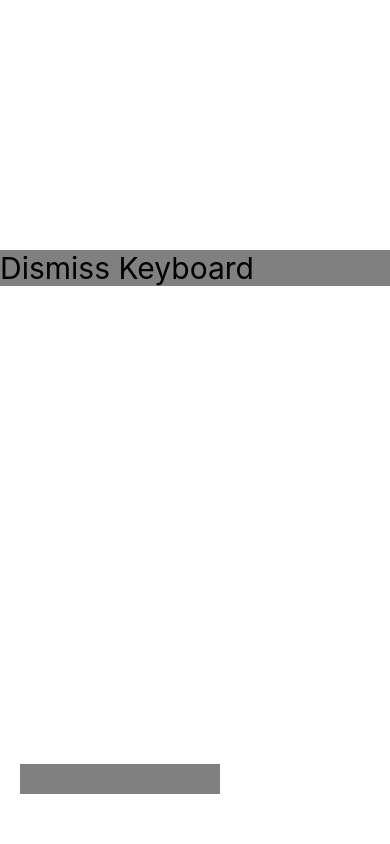
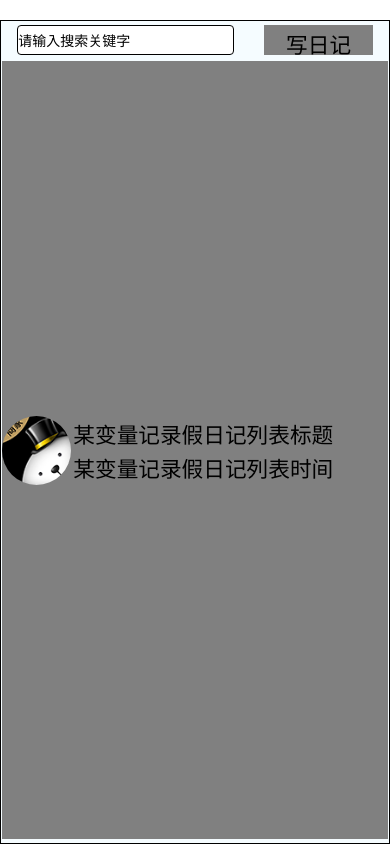
Before and after one commit to NewUnsigned/LearnRN, a React Native app: screen / in a window 390 px wide. Built offline with nearby package versions, Linux system fonts and the light colour scheme.

Commit message:
添加日记列表视图

```diff
--- a/App.js
+++ b/App.js
@@ -5,66 +5,37 @@
  */
 
 import React, { Component } from "react";
-import { AppRegistry, StyleSheet, Text, View, Dimensions, PixelRatio, TextInput, Platform, BackHandler } from "react-native";
+import { AppRegistry } from "react-native";
 
-import LoginLeaf from "./LoginLeaf";
-import WaitingLeaf from "./WaitingLeaf";
-import Flexbox from "./Flexbox";
-import TextUI from "./TextUI";
-import KeyboardView from "./KeyboardView";
+import DiaryList from "./DiaryList";
+// import DiaryWriter from "./DiaryWriter";
+// import DiaryReader from "./DiaryReader";
 
-export default class NaviModule extends Component {
-    constructor(props) {
-        super(props);
-        this.state = {
-            currentScene: "Login",
-            phoneNumber: "",
-            userPW: "",
-        };
+export default class LearnRN extends Component {
 
-        this.handleBackSignal = this.handleBackSignal.bind(this);
-        this.onLoginPressed = this.onLoginPressed.bind(this);
+    showDiaryList() {
+        return (
+            <DiaryList/>
+        );
     }
 
-    onLoginPressed(aNumber, aPW) {
-        this.setState ({
-            currentScene: "Waiting",
-            phoneNumber: aNumber,
-            userPW: aPW,
-        });
+    showDiaryWriter() {
+        return (
+            <DiaryWriter/>
+        );
+    }
+
+    showDiaryReader() {
+        return (
+            <DiaryReader/>
+        );
     }
 
     render() {
-        if (this.state.currentScene === "Login") {
-            return <KeyboardView/>
-            // return <LoginLeaf onLoginPressed={this.onLoginPressed} />;
-        } return (
-            <WaitingLeaf
-                phoneNumber={this.state.phoneNumber}
-                onGobackPressed={this.handleBackSignal}
-                userPW={this.state.userPW}
-            />
-        );
-    }
-
-    handleBackSignal() {
-        if (this.state.currentScene === "Waiting") {
-            this.setState({ currentScene: "Login" });
-            return true;
-        }
-    }
-
-    componentDidMount() {
-        if (Platform.OS === "android") {
-            BackHandler.addEventListener("hardwareBackPress", this.handleBackSignal);
-        }
-    }
-
-    componentWillUnmount() {
-        if (Platform.OS === "android") {
-            BackHandler.removeEventListener("hardwareBackPress", this.handleBackSignal);
-        }
+        return this.showDiaryList();
+        return this.showDiaryWriter();
+        return this.showDiaryReader();
     }
 }
 
-AppRegistry.registerComponent("LearnRN", () => NaviModule);
+AppRegistry.registerComponent("LearnRN", () => LearnRN);
--- /dev/null
+++ b/DiaryList.js
@@ -0,0 +1,64 @@
+/**
+ * Sample React Native App
+ * https://github.com/facebook/react-native
+ * @flow
+ */
+
+import React, { Component } from 'react';
+import {
+  Text, View, TextInput, Image, StatusBar, TouchableOpacity
+} from 'react-native';
+
+import MCV from "./MCV";
+
+let angryMood = require('./image/80.png');
+
+export default class DiaryList extends Component {
+
+  updateSearchKeyword(newWord) {
+
+  }
+
+  render() {
+    return (
+      <View style={MCV.container}>
+        <StatusBar hidden={false} />
+        <View style={MCV.firstRow}>
+           <View style={{marginTop: 2}}>
+              <TextInput
+                autoCapitaliz="none"
+                placeholder='请输入搜索关键字'
+                onChangeText={this.updateSearchKeyword}
+                style={MCV.searchBarTextInput}
+              />
+           </View>
+
+           <TouchableOpacity >
+             <View style={MCV.middleButtonContainer}>
+              <Text style={MCV.middleButton}>
+                写日记
+              </Text>
+             </View>
+           </TouchableOpacity>
+        </View>
+        <View style={MCV.diaryAbstractList}>
+          <View style={MCV.secondRow}>
+            <Image style={MCV.moodStyle}
+              source={angryMood}
+            />
+            <View style={MCV.subViewInReader}>
+              <TouchableOpacity onPress={this.props.selectListisItem}>
+                <Text style={MCV.textInReader}>
+                  某变量记录假日记列表标题
+                </Text>
+              </TouchableOpacity>
+              <Text style={MCV.textInReader}>
+                某变量记录假日记列表时间
+              </Text>
+            </View>
+          </View>
+        </View>
+      </View>
+    );
+  }
+}
--- /dev/null
+++ b/DiaryReader.js
@@ -0,0 +1,64 @@
+/**
+ * Sample React Native App
+ * https://github.com/facebook/react-native
+ * @flow
+ */
+
+import React, { Component } from 'react';
+import {
+  Text, View, TextInput, Image, StatusBar, TouchableOpacity
+} from 'react-native';
+
+import MCV from "./MCV";
+
+let angryMood = require('./image/80.png');
+
+export default class DiaryReader extends Component {
+
+  updateSearchKeyword(newWord) {
+
+  }
+
+  render() {
+    return (
+      <View style={MCV.container}>
+        <StatusBar hidden={false} />
+        <View style={MCV.firstRow}>
+           <View style={{marginTop: 2}}>
+              <TextInput
+                autoCapitaliz="none"
+                placeholder='请输入搜索关键字'
+                onChangeText={this.updateSearchKeyword}
+                style={MCV.searchBarTextInput}
+              />
+           </View>
+
+           <TouchableOpacity >
+             <View style={MCV.middleButtonContainer}>
+              <Text style={MCV.middleButton}>
+                写日记
+              </Text>
+             </View>
+           </TouchableOpacity>
+        </View>
+        <View style={MCV.diaryAbstractList}>
+          <View style={MCV.secondRow}>
+            <Image style={MCV.moodStyle}
+              source={angryMood}
+            />
+            <View style={MCV.subViewInReader}>
+              <TouchableOpacity onPress={this.props.selectListisItem}>
+                <Text style={MCV.textInReader}>
+                  某变量记录假日记列表标题
+                </Text>
+              </TouchableOpacity>
+              <Text style={MCV.textInReader}>
+                某变量记录假日记列表时间
+              </Text>
+            </View>
+          </View>
+        </View>
+      </View>
+    );
+  }
+}
--- /dev/null
+++ b/MCV.js
@@ -0,0 +1,115 @@
+import { StyleSheet, Dimensions } from 'react-native';
+let totalWidth = Dimensions.get('window').width;
+let totalHeight = Dimensions.get('window').height;
+let textSize = totalWidth / 18;
+let readingUITitleHeight = textSize * 6;
+let diaryBodyLine = totalHeight / textSize - 6;
+let returnButtonHeight = textSize * 5;
+let MCV = StyleSheet.create({
+    container: { 	//container是每个界面根View的样式
+        marginTop: 20,      	//这里top设置为2，是为了与屏幕最上边拉开些距离。这种做法是有问题的。
+        flex: 1,   	//从截图或者手机运行界面来看，它导致了最下边的黑色边框没能显示出来。请大
+                      //家仔细思考top键值与flex:1键值的关系。提示：设置了flex:1，top就不
+                      //能设置其他值（默认值0）。请大家自己动手修正这个bug（不仅是简单地将top
+                      //设置为0，修改时还需要保持按钮与屏幕最上边的距离，紧挨屏幕上边沿的按钮不美观）。
+        justifyContent: 'center',
+        alignItems: 'center',
+        backgroundColor: '#F5FCFF',
+        borderColor: 'black',	//给根View加黑色边框，是为了便于手机截图，清楚地
+        borderWidth: 1      	//显示界面
+    },                      		//如果把border两行去掉，上一个注释说的
+                                //问题就发现不了了
+    firstRow: {           		//firstRow用来定义屏幕最上方显示按钮的View
+        height:textSize *1.4 +2,
+        flexDirection: 'row',
+
+        width:totalWidth - 4,           	// margin设置为2，两边加起来就是4，所以宽度要减4
+        justifyContent: 'space-around',	//使用这个键值，可以看到这一行里的三个按钮不论
+        margin:2                          	//屏幕宽度是多少都会乖乖地排列好，感觉还是很省心的
+    },
+    longButton: {                  //定义一个比较长的Text做按钮
+        height: textSize *1.4,
+        backgroundColor: 'gray',
+        width: textSize*10,
+        borderRadius: 8,           //设置了圆角风络，在iPhone平台上显示正常，但在Android
+        textAlign:'center',       //手机上没有圆角风格，所以下面的Android手机运行截图
+        fontSize: textSize        //中的按钮都是直角的。在真正商用开发时，还是尽量让美工
+    },                               //出图，用Image做按钮
+    middleButtonContainer : {
+        flex: 1,
+        justifyContent : 'center',
+        alignItems : 'center',
+        backgroundColor: 'gray',
+        marginTop: 2,
+    },
+    middleButton: {               //长度适中的Text按钮样式
+        height:textSize *1.1 ,
+        backgroundColor: 'gray',
+        width:textSize*5,
+        borderRadius: 8,
+        textAlign:'center',
+        fontSize: textSize
+    },
+    diaryAbstractList: {    //这是日记列表界面用来实现假列表的View
+        flex:1,
+        margin:4,
+        width:totalWidth-4,
+        justifyContent: 'center',
+        backgroundColor:'grey'
+    },
+    diaryBodyStyle: {       //显示、输入日记正文的TextInput组件样式
+        flex:1,
+        width:totalWidth-8,  //读者可以试一试看不设置这个width的效果，并且注意在阅读
+        fontSize:textSize,   //日记和写日记界面中，日记显示（输入框）的左右两边能否与上面的边对齐
+        backgroundColor:'grey',
+        margin:4
+    },
+    smallButton: {          //长度比较短的Text组件样式
+        height:textSize *1.4 ,
+        backgroundColor: 'gray',
+        width:textSize*3,
+        borderRadius: 8,
+        textAlign:'center',
+        fontSize: textSize
+    },
+    moodStyle: {           //显示记日记时心情的Image组件样式
+        height:textSize*3.2,
+        width:textSize*3.2,
+        borderRadius:textSize*1.6
+    },
+    subViewInReader: {    //这个View用来在心情图片旁边显示日记的标题和时间
+        width:totalWidth-5-textSize*3.2,
+    },
+    textInReader: {        //这是显示在心情图片旁边的标题和时间的Text组件样式
+        height:textSize*1.4,
+        fontSize: textSize,
+        backgroundColor: 'grey',
+        margin:2,
+    },
+    secondRow: {           //阅读日记界面用来展示心情图片、日记标题、日记时间的View
+        flexDirection: 'row',
+        alignItems: 'center'
+    },
+    titleInputStyle: {      //写日记界面用来输入日记标题的TextInput组件样式
+        fontSize: textSize,
+        backgroundColor:'grey',
+        height: textSize*2.4,
+        color:'black',
+        margin: 4,
+        borderWidth:2,
+	    width: totalWidth -12,
+        borderColor: 'black'
+    },
+    searchBarTextInput: {   //搜索关键字输入框样式定义
+        backgroundColor: 'white',
+        borderColor: 'black',
+        borderRadius: 4,
+        borderWidth: 1,
+        height:textSize *1.4 ,
+        width: textSize*10,
+        paddingTop: 0,        //如果不设置，在Android平台TextInput组件内输入显示异常
+        paddingBottom: 0,     //如果不设置，在Android平台TextInput组件内输入显示异常
+        fontSize: 14,
+    }
+});
+export { MCV as default };
```
Also changed, not shown: KeyboardView.js (line endings or trailing spaces), image/80.png (added).
